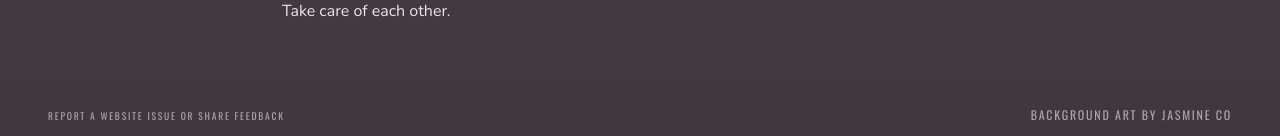
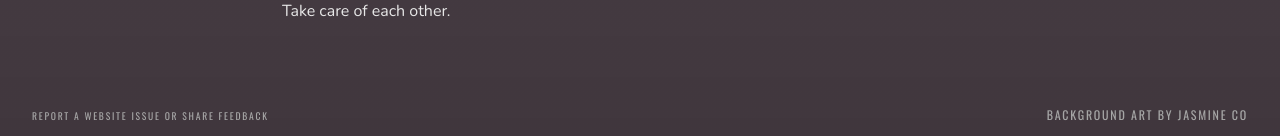
Before and after one commit to vccoffey/nectar, a Jekyll site: the page built from index.html, in a window 1280 px wide. Shown: the part 3109-3245 px from the top of the page. Built offline with Jekyll 4.4.1, drawn with Linux system fonts in a browser that asks for light colours.

Commit message:
fix footer padding

```diff
--- a/assets/css/main.css
+++ b/assets/css/main.css
@@ -68,6 +68,8 @@
   --gap-2xl: 4rem;
   --border-divider: 1px solid hsla(0, 0%, 33%, 0);
   --border-side: 1px solid hsla(0, 0%, 100%, 0.1);
+
+  --main-side-padding: clamp(var(--gap-md), 4vw, var(--gap-lg));
 }
 
 html {
@@ -158,13 +160,12 @@ main {
   gap: var(--gap-2xl);
   max-width: 780px;
   margin: 0 auto;
-  padding: var(--gap-2xl) clamp(var(--gap-md), 4vw, var(--gap-lg))
-    var(--gap-2xl);
+  padding: var(--gap-2xl) var(--main-side-padding) var(--gap-2xl);
   width: 100%;
 }
 
 footer {
-  padding: var(--gap-md) var(--gap-xl);
+  padding: var(--gap-md) var(--main-side-padding);
   border-top: var(--border-divider);
   color: var(--muted);
   font-size: 1.1rem;
@@ -173,6 +174,7 @@ footer {
   font-family: var(--font-oswald);
 
   display: flex;
+  gap: var(--gap-md);
   justify-content: space-between;
   align-items: center;
   .website a {
```
